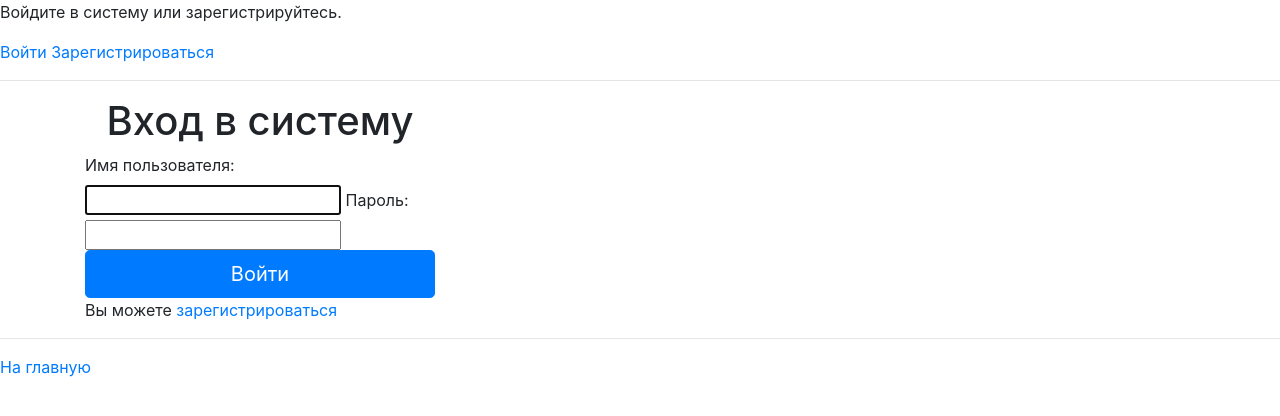
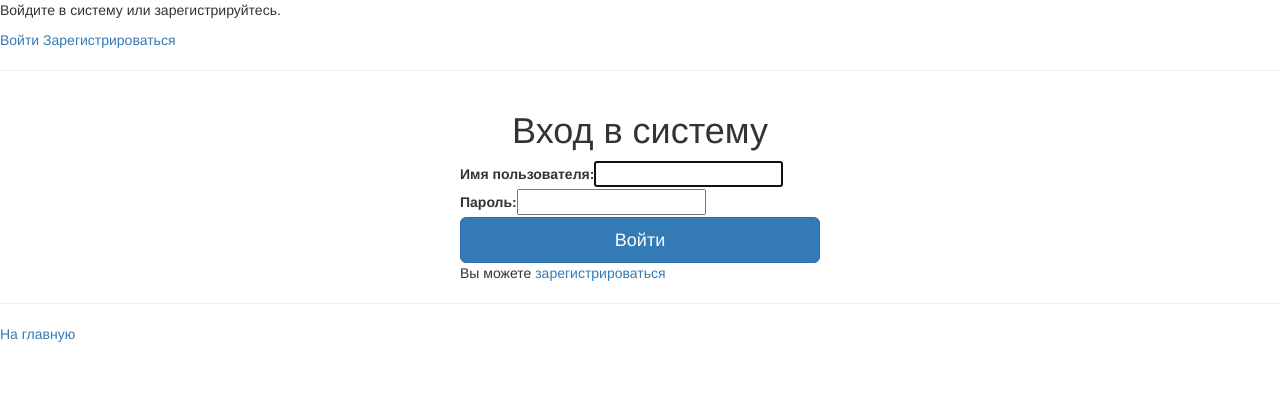
Before and after one commit to yurychu/business_manager, a Django app: page /registration/login/ in a window 1280 px wide. Shown: the top 416 px of the page. Run offline with Django 3.2, Linux system fonts and the light colour scheme; some libraries are stand-ins or nearby versions.

Commit message:
доработки страницы логина

```diff
--- a/business_manager/templates/registration/base_registration.html
+++ b/business_manager/templates/registration/base_registration.html
@@ -2,7 +2,7 @@
 {% load staticfiles %}
 {% block content %}
     <div class="row">
-        <div class="col-sm-6 col-md-4 col-md-offset-4">
+        <div class="col-xs-4 col-xs-offset-4">
             <div class="account-wall">
                 <h1 class="text-center login-title">Вход в систему</h1>
                 {% block target_form %}
--- a/business_manager/templates/registration/login.html
+++ b/business_manager/templates/registration/login.html
@@ -10,3 +10,8 @@
         <button class="btn btn-lg btn-primary btn-block" type="submit">Войти</button>
     </form>
 {% endblock target_form %}
+
+<!--
+    Стилизация атрибутов, классов для элементов формы выполнена в js скрипте с помощью jquery
+    Подключен в base_registration.html
+-->
```
Also changed, not shown: README.md.
